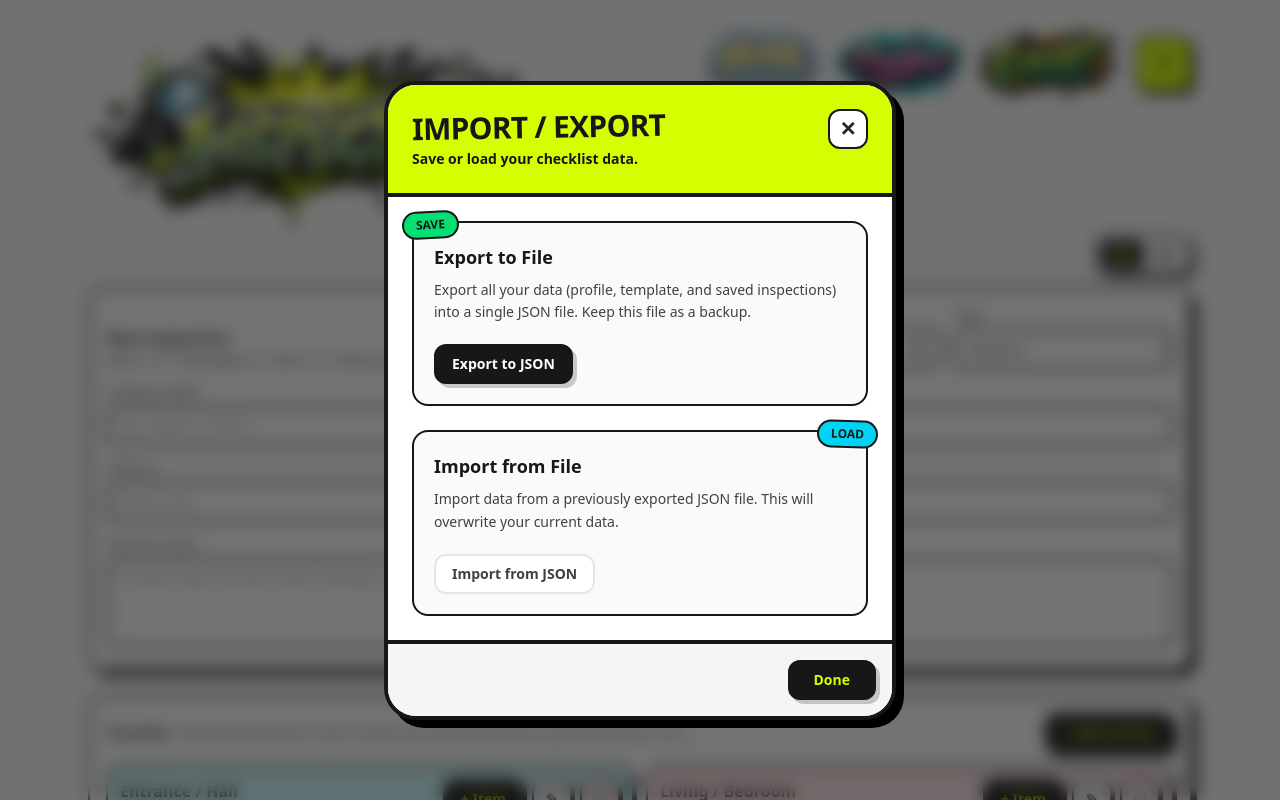
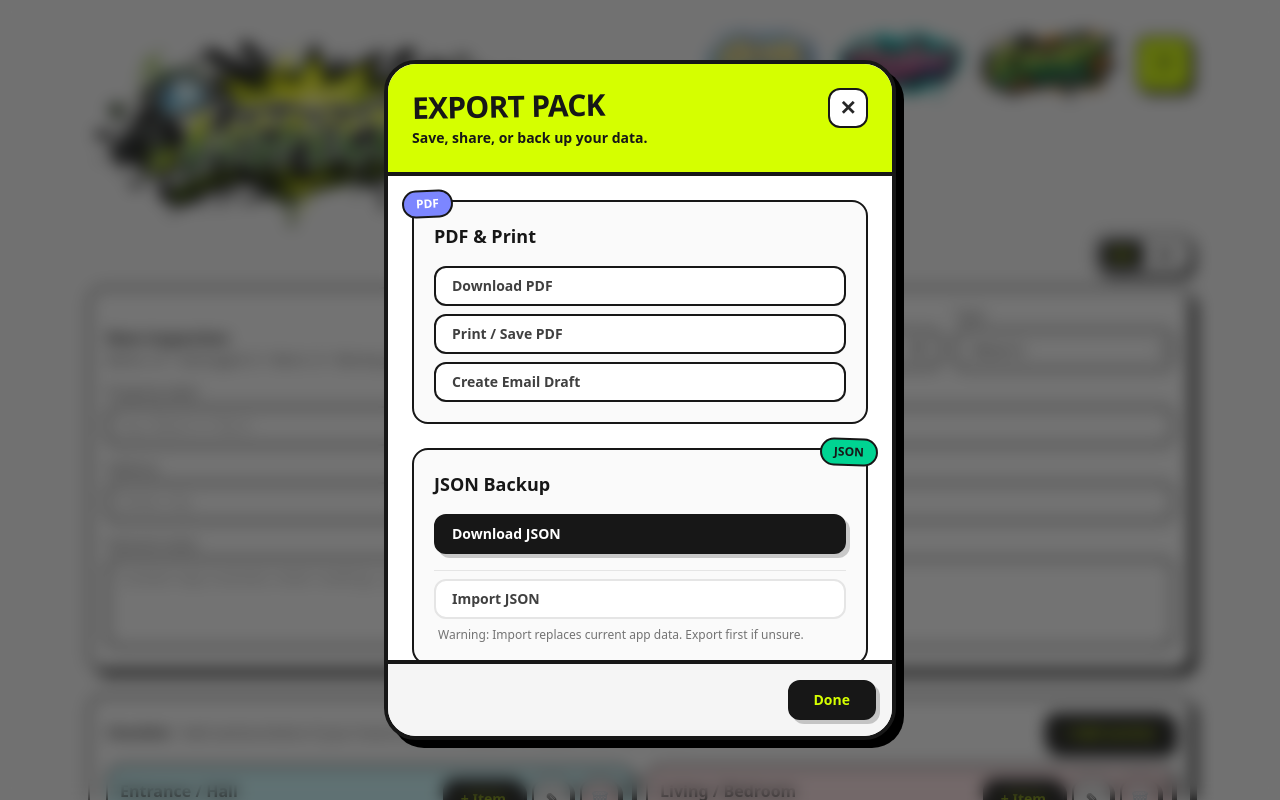
Before and after one commit to retronlinede-design/toolstack-inspect-it, a React (Vite) app: page / in a window 1280 px wide. Both pictures are taken after a click on the button 1050 px from the left and 64 px from the top of the page. Shown: the top 800 px of the page. Built offline with nearby package versions, Linux system fonts and the light colour scheme.

Commit message:
InspectIt: standardize Export Pack content (PDF, Email Draft, JSON Import/Export)

```diff
--- a/src/App.jsx
+++ b/src/App.jsx
@@ -919,9 +919,16 @@ function InputModal({ open, onClose, onSubmit, title, inputLabel, placeholder, i
   );
 }
 
-function ImportExportModal({ open, onClose, onImport, onExport, language = "en" }) {
+function ImportExportModal({ open, onClose, onImport, onExport, onPrint, language = "en" }) {
   if (!open) return null;
   const t = (key) => TRANSLATIONS[language]?.[key] || TRANSLATIONS["en"][key] || key;
+
+  const emailSubject = encodeURIComponent(`InspectIt Export Pack – ${new Date().toISOString().slice(0, 10)}`);
+  const emailBody = encodeURIComponent(
+    "Attached: PDF export from InspectIt (please attach the downloaded PDF file).\n\n" +
+    "Exports are generated locally on your device. No data is uploaded automatically."
+  );
+  const mailtoLink = `mailto:?subject=${emailSubject}&body=${emailBody}`;
 
   return (
     <div className="fixed inset-0 z-50 flex items-center justify-center p-4 print:hidden">
@@ -936,9 +943,9 @@ function ImportExportModal({ open, onClose, onImport, onExport, language = "en"
         <div className="bg-[#D5FF00] p-6 border-b-4 border-neutral-900 flex items-start justify-between gap-4">
           <div>
             <h2 className="text-3xl font-black text-neutral-900 tracking-tight uppercase transform -rotate-1">
-              {t("importExport")}
+              Export Pack
             </h2>
-            <p className="text-neutral-900 font-bold mt-1 text-sm">{t("saveLoadData")}</p>
+            <p className="text-neutral-900 font-bold mt-1 text-sm">Save, share, or back up your data.</p>
           </div>
           <button
             type="button"
@@ -951,33 +958,44 @@ function ImportExportModal({ open, onClose, onImport, onExport, language = "en"
 
         {/* Content */}
         <div className="p-6 space-y-6 text-sm text-neutral-700 overflow-auto min-h-0 bg-white">
-          <div className="group relative bg-neutral-50 border-2 border-neutral-900 rounded-2xl p-5 hover:bg-green-50 transition-colors">
-            <div className="absolute -top-3 -left-3 bg-green-400 text-neutral-900 border-2 border-neutral-900 text-xs font-bold px-3 py-1 rounded-full transform -rotate-3 group-hover:rotate-0 transition-transform">
-              SAVE
+
+          {/* PDF & Print Section */}
+          <div className="group relative bg-neutral-50 border-2 border-neutral-900 rounded-2xl p-5 hover:bg-indigo-50 transition-colors">
+             <div className="absolute -top-3 -left-3 bg-indigo-400 text-white border-2 border-neutral-900 text-xs font-bold px-3 py-1 rounded-full transform -rotate-3 group-hover:rotate-0 transition-transform">
+              PDF
             </div>
-            <h3 className="font-bold text-lg text-neutral-900 mb-2">{t("exportToFile")}</h3>
-            <p className="leading-relaxed">
-              {t("exportDesc")}
-            </p>
-            <div className="mt-5">
-              <button type="button" className="px-4 py-2 rounded-xl text-sm font-bold border-2 border-neutral-900 bg-neutral-900 text-white shadow-[4px_4px_0px_0px_rgba(0,0,0,0.2)] hover:bg-green-500 hover:border-green-600 hover:text-white active:translate-y-1 active:shadow-sm transition-all" onClick={onExport}>
-                {t("exportJson")}
-              </button>
+            <h3 className="font-bold text-lg text-neutral-900 mb-2">PDF & Print</h3>
+            <div className="flex flex-col gap-2 mt-4">
+                <button type="button" className="w-full text-left px-4 py-2 rounded-xl text-sm font-bold border-2 border-neutral-900 bg-white hover:bg-[#D5FF00] transition-colors flex items-center justify-between" onClick={onPrint}>
+                    <span>Download PDF</span>
+                </button>
+                <button type="button" className="w-full text-left px-4 py-2 rounded-xl text-sm font-bold border-2 border-neutral-900 bg-white hover:bg-[#D5FF00] transition-colors" onClick={onPrint}>
+                    Print / Save PDF
+                </button>
+                <a href={mailtoLink} className="w-full text-left px-4 py-2 rounded-xl text-sm font-bold border-2 border-neutral-900 bg-white hover:bg-[#D5FF00] transition-colors block">
+                    Create Email Draft
+                </a>
             </div>
           </div>
 
-          <div className="group relative bg-neutral-50 border-2 border-neutral-900 rounded-2xl p-5 hover:bg-cyan-50 transition-colors">
-            <div className="absolute -top-3 -right-3 bg-cyan-400 text-neutral-900 border-2 border-neutral-900 text-xs font-bold px-3 py-1 rounded-full transform rotate-2 group-hover:rotate-0 transition-transform">
-              LOAD
+          {/* JSON Backup Section */}
+          <div className="group relative bg-neutral-50 border-2 border-neutral-900 rounded-2xl p-5 hover:bg-emerald-50 transition-colors">
+            <div className="absolute -top-3 -right-3 bg-emerald-400 text-neutral-900 border-2 border-neutral-900 text-xs font-bold px-3 py-1 rounded-full transform rotate-2 group-hover:rotate-0 transition-transform">
+              JSON
             </div>
-            <h3 className="font-bold text-lg text-neutral-900 mb-2">{t("importFromFile")}</h3>
-            <p className="leading-relaxed">
-              {t("importDesc")}
-            </p>
-            <div className="mt-5">
-              <button type="button" className="px-4 py-2 rounded-xl text-sm font-bold border-2 border-neutral-200 text-neutral-700 bg-white hover:bg-cyan-100 hover:border-cyan-400 transition-colors" onClick={onImport}>
-                {t("importJson")}
+            <h3 className="font-bold text-lg text-neutral-900 mb-2">JSON Backup</h3>
+            <div className="flex flex-col gap-2 mt-4">
+              <button type="button" className="w-full text-left px-4 py-2 rounded-xl text-sm font-bold border-2 border-neutral-900 bg-neutral-900 text-white shadow-[4px_4px_0px_0px_rgba(0,0,0,0.2)] hover:bg-emerald-600 hover:border-emerald-700 active:translate-y-1 active:shadow-sm transition-all" onClick={onExport}>
+                Download JSON
               </button>
+              <div className="pt-2 border-t border-neutral-200 mt-2">
+                  <button type="button" className="w-full text-left px-4 py-2 rounded-xl text-sm font-bold border-2 border-neutral-200 text-neutral-700 bg-white hover:bg-emerald-100 hover:border-emerald-400 transition-colors" onClick={onImport}>
+                    Import JSON
+                  </button>
+                  <p className="text-xs text-neutral-500 mt-2 px-1">
+                    Warning: Import replaces current app data. Export first if unsure.
+                  </p>
+              </div>
             </div>
           </div>
         </div>
@@ -1614,6 +1632,10 @@ export default function App() {
         open={importExportOpen}
         language={language}
         onClose={() => setImportExportOpen(false)}
+        onPrint={() => {
+          printFromPreview();
+          setImportExportOpen(false);
+        }}
         onExport={() => {
           exportJSON();
           setImportExportOpen(false);
```
